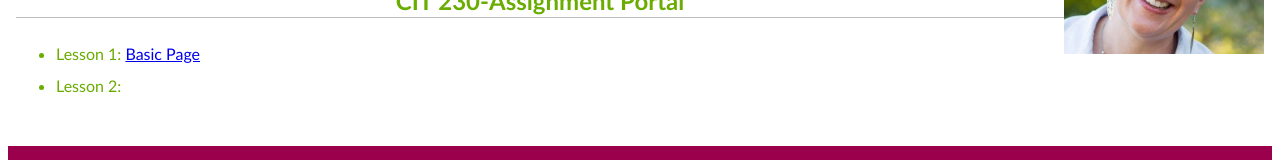
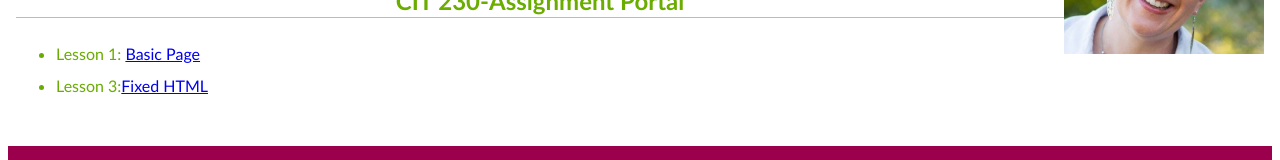
Before and after one commit to StacieDT/staciedt.github.io, a plain HTML site: page index.html in a window 1280 px wide. Shown: the part 174-334 px from the top of the page. Drawn offline with Linux system fonts and the light colour scheme.

Commit message:
Added Lesson 3

```diff
--- a/index.html
+++ b/index.html
@@ -21,7 +21,7 @@
             <h2> CIT 230-Assignment Portal</h2>
             <ul>
                 <li> Lesson 1: <a href="staciedt.github.io/basicpage.html">Basic Page</a></li>
-                <li>Lesson 2:</li>
+                <li>Lesson 3:<a href="staciedt.github.io/assignments/lesson-3/fixedhtml.html">Fixed HTML</a></li>
             </ul>
         </main>
         <footer>
```
